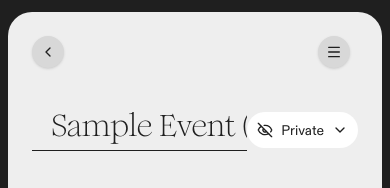
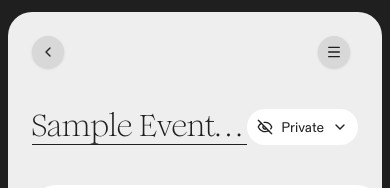
Before and after one commit to chriscampbellt/admin-rumor-portal, a Next.js app: page /admin/events/duplicate in a window 390 px wide. Shown: the top 188 px of the page. Built offline with nearby package versions, Linux system fonts and the light colour scheme.

Commit message:
feat: implement the feature talent/questionnaire dailog and enhance the events module ui

```diff
--- a/src/app/admin/events/duplicate/page.tsx
+++ b/src/app/admin/events/duplicate/page.tsx
@@ -48,7 +48,7 @@ export default function DuplicateEventPage() {
       <div className="min-h-screen bg-ui-neutralSurfaceBackground">
         <div className="px-6 py-4">
           <div className="flex w-full items-center justify-between">
-            <h1 className="line-clamp-1 w-full max-w-[80%] truncate border-b border-ui-neutralSurfaceOnColor pb-1.5 pl-5 font-romie text-3xl font-medium text-ui-neutralSurfaceOnColor 2xl:text-[50px]">
+            <h1 className="w-full max-w-[80%] truncate border-b border-ui-neutralSurfaceOnColor font-romie text-3xl font-medium text-ui-neutralSurfaceOnColor sm:pl-5 lg:overflow-visible lg:text-clip lg:whitespace-normal xl:pb-1.5 2xl:text-[50px]">
               Sample Event (copy)
             </h1>
             <div className="flex items-center gap-2 rounded-full bg-white px-2.5 py-2 font-diatype text-sm text-ui-neutralSurfaceOnColor">
```
